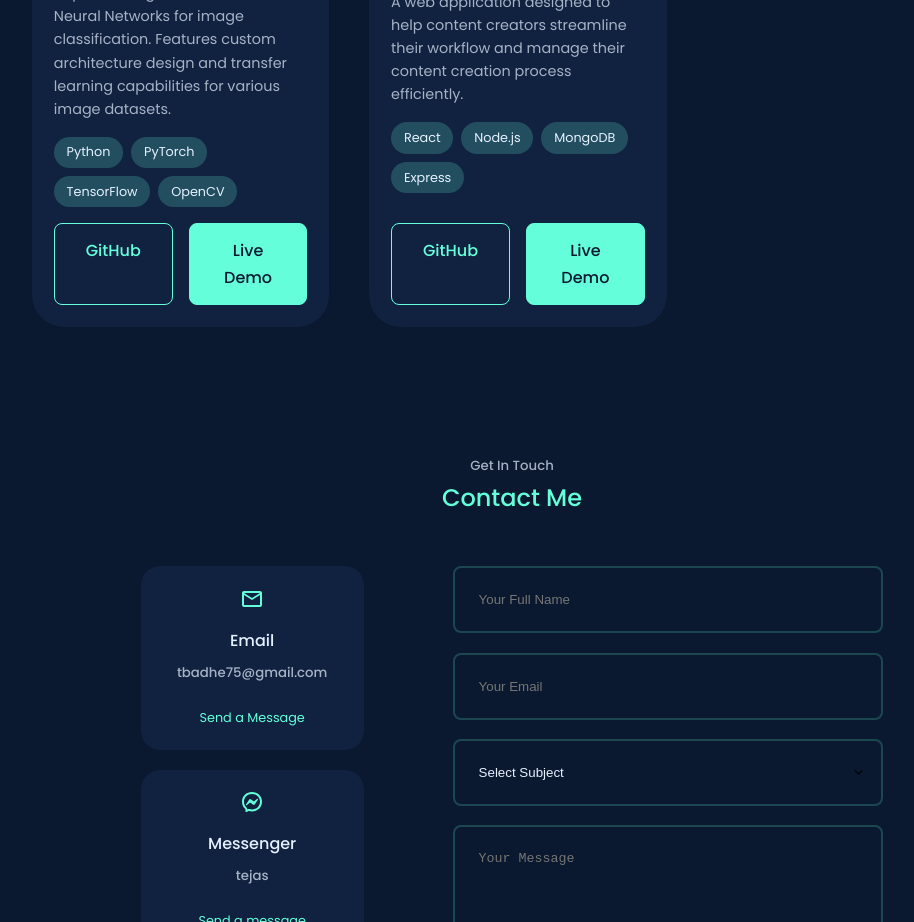
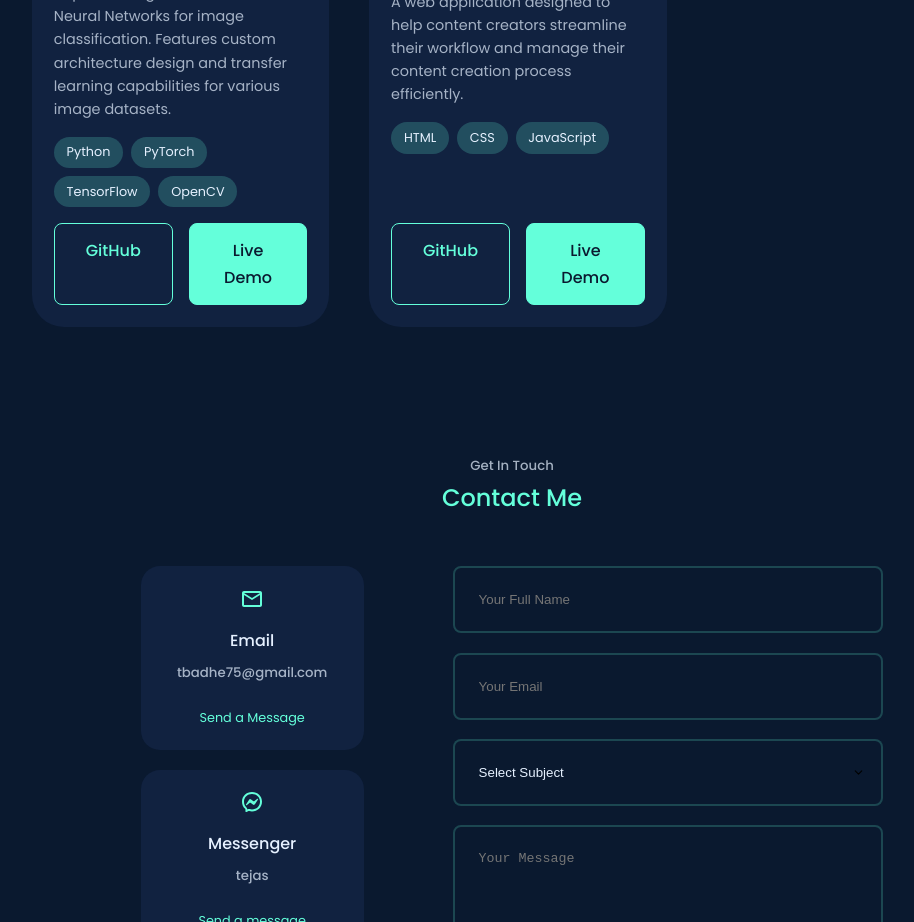
Before and after one commit to TejasBadhe07/www.tejasbadheportfolio.com, a React (Create React App) app: page / in a window 1280 px wide. Shown: the part 4580-5502 px from the top of the page, without its empty margins (128-1042 px from the left). Built offline with nearby package versions, Linux system fonts and the light colour scheme.

Commit message:
Updated the portfolio project with the correct technologies

```diff
--- a/src/components/portfolio/Portfolio.jsx
+++ b/src/components/portfolio/Portfolio.jsx
@@ -94,7 +94,7 @@ const data = [
     image: IMG5,
     title: 'Content Creator Streamline Process Website',
     description: 'A web application designed to help content creators streamline their workflow and manage their content creation process efficiently.',
-    technologies: ['React', 'Node.js', 'MongoDB', 'Express'],
+    technologies: ['HTML', 'CSS', 'JavaScript'],
     category: 'Web Development',
     github: 'https://github.com/TejasBadhe07/CreatorStudio',
     demo: "https://content-creator-studio.vercel.app/",
```
